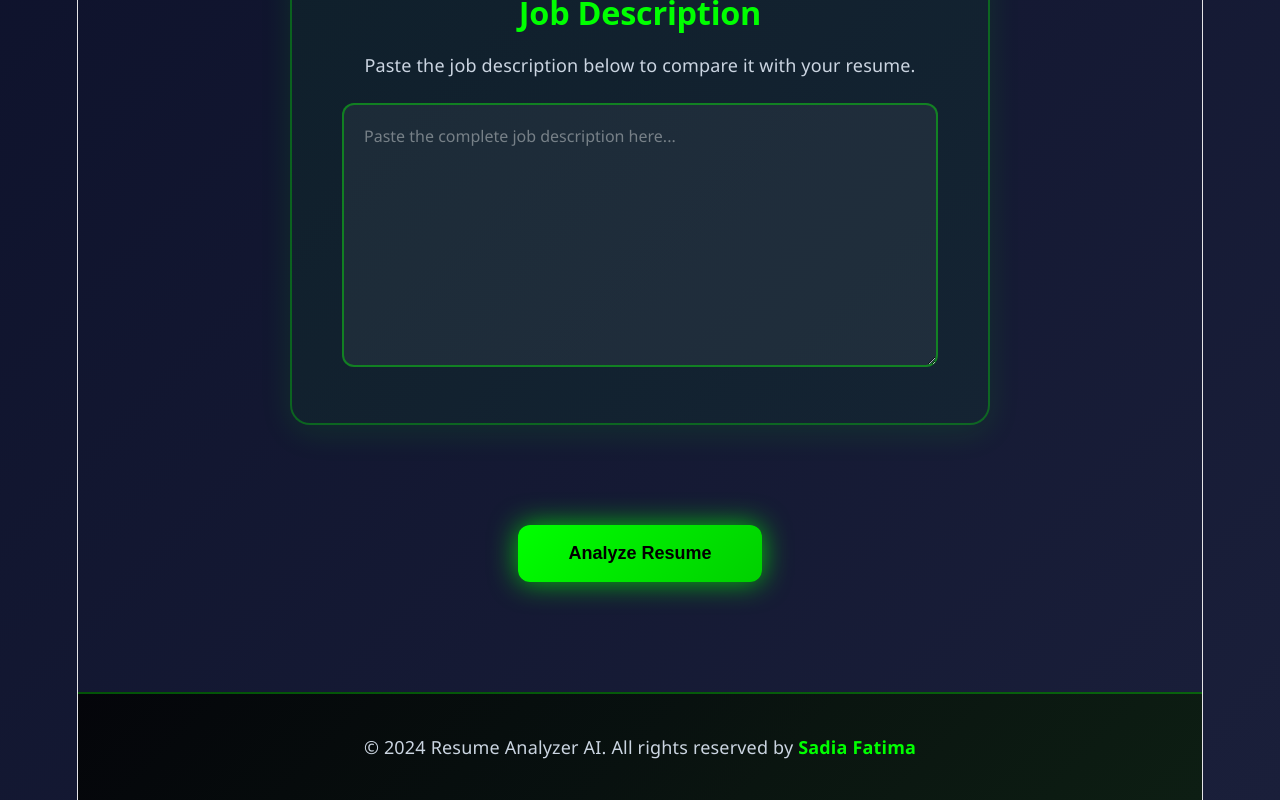
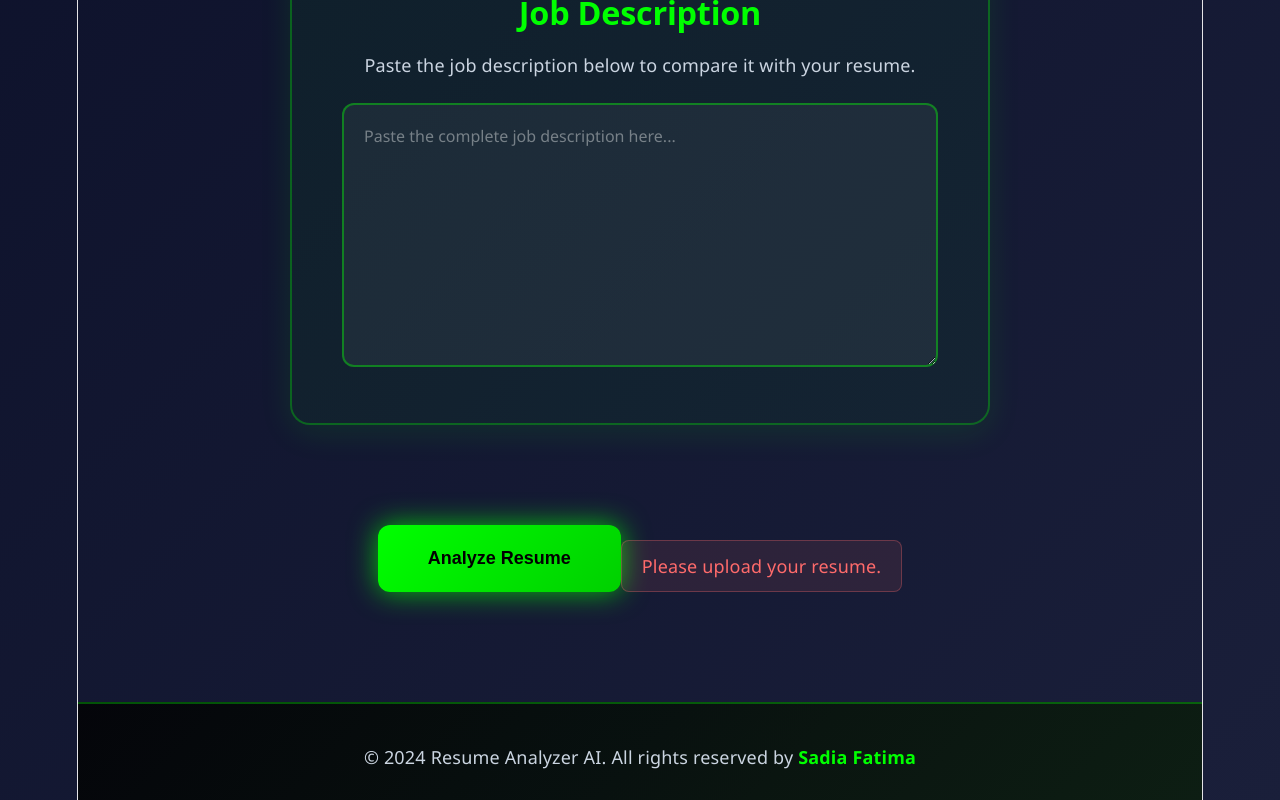
Before and after one commit to Sadia-Farooque/Resume-Analyzer-AI, a React app in the folder frontend/: page / in a window 1280 px wide. Both pictures are taken after a click on the button "Analyze Resume". Shown: the part 897-1697 px from the top of the page. Built offline with nearby package versions, Linux system fonts and the light colour scheme; the HTML template or start-up script is replaced by a standard one.

Commit message:
feat: replace alert popups with inline validation messages

```diff
--- a/frontend/src/App.css
+++ b/frontend/src/App.css
@@ -450,3 +450,15 @@ footer p strong {
 .dots-loader span:nth-child(3) {
   animation-delay: 0.4s;
 }
+
+.error-message {
+  color: #ff6b6b;
+  font-size: 1rem;
+  font-weight: 500;
+  margin-top: 15px;
+  padding: 12px 20px;
+  background: rgba(255, 107, 107, 0.1);
+  border: 1px solid rgba(255, 107, 107, 0.3);
+  border-radius: 8px;
+  animation: fadeInDown 0.5s ease-out;
+}
--- a/frontend/src/Components/AnalyzeButton.jsx
+++ b/frontend/src/Components/AnalyzeButton.jsx
@@ -1,17 +1,22 @@
+import { useState } from "react";
+
 function AnalyzeButton({
   selectedFile, jobDescription, setLoading, setShowResult,
 }) {
+  const [error, setError] = useState("");
+
   const handleAnalyze = () => {
     if (!selectedFile) {
-      alert("Please upload your resume.");
+      setError("Please upload your resume.");
       return;
     }
 
     if (!jobDescription.trim()) {
-      alert("Please enter a job description.");
+      setError("Please enter a job description.");
       return;
     }
 
+    setError("");
     setLoading(true);
     setTimeout(() => {
       setLoading(false);
@@ -24,6 +29,7 @@ function AnalyzeButton({
       <button className="analyze-btn" onClick={handleAnalyze}>
         Analyze Resume
       </button>
+      {error && <p className="error-message">{error}</p>}
     </section>
   );
 }
```
